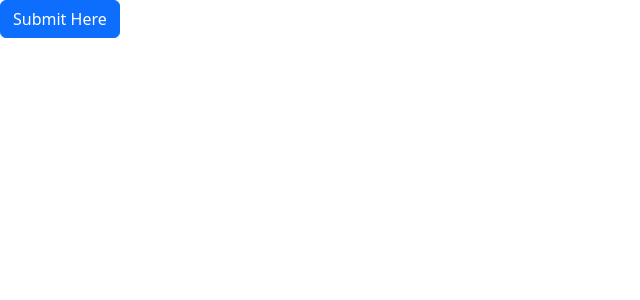
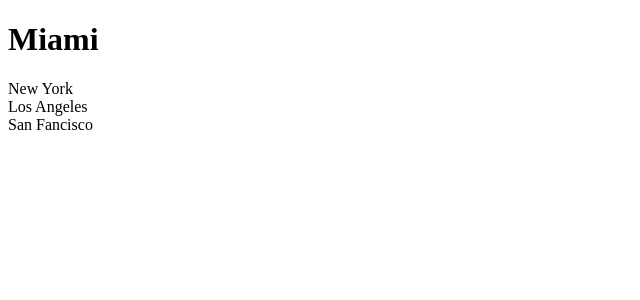
Before and after one commit to aem3780/react-movie-app, a React (Vite) app: page / in a window 1280 px wide. Shown: the top 300 px of the page, without its empty margins (0-640 px from the left). Built offline with nearby package versions, Linux system fonts and the light colour scheme.

Commit message:
trying CSS styled-components

```diff
--- a/package.json
+++ b/package.json
@@ -9,9 +9,11 @@
     "preview": "vite preview"
   },
   "dependencies": {
+    "@types/styled-components": "^5.1.26",
     "bootstrap": "^5.2.3",
     "react": "^18.2.0",
-    "react-dom": "^18.2.0"
+    "react-dom": "^18.2.0",
+    "styled-components": "^6.0.7"
   },
   "devDependencies": {
     "@types/react": "^18.0.27",
--- a/src/App.tsx
+++ b/src/App.tsx
@@ -1,16 +1,14 @@
 import { useState } from "react";
-import Alert from "./components/Alert";
-import Button from "./components/Button";
+import ListGroup from "./components/ListGroup";
 
 function App() {
-  const [alertVisible, setAlertVisibility] = useState(false);
-
+  const items = ["New York", "Los Angeles", "San Fancisco"];
+  const handleSelectItem = (item: string) => {
+    console.log(item);
+  }
   return (
     <div>
-      {alertVisible && (
-        <Alert onClose={() => setAlertVisibility(false)}>My alert</Alert>
-      )}
-      <Button onClick={() => setAlertVisibility(true)}>Submit Here</Button>
+      <ListGroup heading="Miami" items={items} onSelectItem={handleSelectItem}/>
     </div>
   );
 }
--- /dev/null
+++ b/src/components/ListGroup/ListGroup.css
@@ -0,0 +1,4 @@
+.listGroup{
+    list-style: none;
+    padding: 0;
+}
--- a/src/components/ListGroup.tsx
+++ b/src/components/ListGroup/ListGroup.tsx
@@ -1,4 +1,15 @@
 import { useState } from "react";
+import "./ListGroup.css";
+import styled from "styled-components";
+
+const List = styled.ul`
+  list-style: none;
+  padding: 0;
+`;
+
+const ListItem= styled.li`
+pa  dding: 5x 0;
+`
 interface Props {
   items: string[];
   heading: string;
@@ -11,14 +22,14 @@ function ListGroup({ items, heading, onSelectItem }: Props) {
     <>
       <h1>{heading}</h1>
       {items.length === 0 && <p>No item found</p>}
-      <ul className="list-group">
+      <List className="list-group">
         {items.map((item, index) => (
-          <li
-            className={
-              selectedIndex === index
-                ? "list-group-item active"
-                : "list-group-item"
-            }
+          <ListItem
+            // className={
+            //   selectedIndex === index
+            //     ? "list-group-item active"
+            //     : "list-group-item"
+            // }
             key={item}
             onClick={() => {
               setSelectedIndex(index);
@@ -26,9 +37,9 @@ function ListGroup({ items, heading, onSelectItem }: Props) {
             }}
           >
             {item}
-          </li>
+          </ListItem>
         ))}
-      </ul>
+      </List>
     </>
   );
 }
--- /dev/null
+++ b/src/components/ListGroup/index.ts
@@ -0,0 +1,3 @@
+import ListGroup from "./ListGroup";
+
+export default ListGroup;
--- a/src/main.tsx
+++ b/src/main.tsx
@@ -1,7 +1,7 @@
 import React from 'react'
 import ReactDOM from 'react-dom/client'
 import App from './App'
-import 'bootstrap/dist/css/bootstrap.css'
+//import 'bootstrap/dist/css/bootstrap.css'
 
 ReactDOM.createRoot(document.getElementById('root') as HTMLElement).render(
   <React.StrictMode>
```
Also changed, not shown: 1 other file (tests, documents, lock files or other folders).
